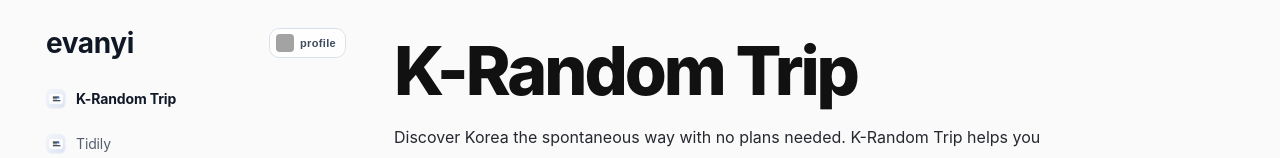
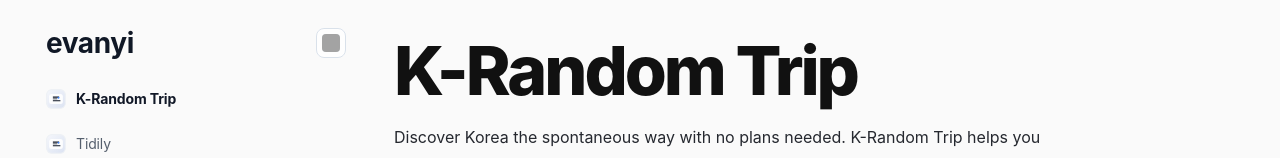
Before and after one commit to ideook/portfolio, a React (Vite) app: page /v2 in a window 1280 px wide. Shown: the top 158 px of the page. Built offline with nearby package versions, Linux system fonts and the light colour scheme; grey boxes are pictures that could not be loaded; a web font is replaced by a local one.

Commit message:
feat(portfolio): make v2 header profile trigger avatar-only

```diff
--- a/src/pages/PortfolioV2Page.jsx
+++ b/src/pages/PortfolioV2Page.jsx
@@ -7,7 +7,6 @@ const DEFAULT_APP_ICON = '/images/default-app-icon.svg'
 const UI_TEXT = {
   en: {
     appLabel: 'evanyi',
-    profileLabel: 'profile',
     profileTitle: 'evanyi',
     role: 'Indie maker · Architect turned coder',
     intro:
@@ -29,7 +28,6 @@ const UI_TEXT = {
   },
   ko: {
     appLabel: 'evanyi',
-    profileLabel: '프로필',
     profileTitle: 'evanyi',
     role: '독립 앱 메이커 · 건축가에서 코더로',
     intro:
@@ -286,7 +284,6 @@ function PortfolioV2Page() {
                 e.currentTarget.src = DEFAULT_APP_ICON
               }}
             />
-            <span className={styles.sidebarProfileTriggerText}>{t.profileLabel}</span>
           </button>
         </header>
 
--- a/src/styles/pages/PortfolioV2Page.module.css
+++ b/src/styles/pages/PortfolioV2Page.module.css
@@ -42,14 +42,14 @@
   --profile-fg: #334155;
   display: inline-flex;
   align-items: center;
-  gap: 6px;
+  justify-content: center;
+  width: 30px;
+  height: 30px;
   border: 1px solid #d8e0ea;
   background: #fff;
-  border-radius: 10px;
-  padding: 5px 9px 5px 6px;
+  border-radius: 8px;
+  padding: 0;
   color: var(--profile-fg);
-  font-size: 11px;
-  line-height: 1;
   cursor: pointer;
   transition:
     border-color 180ms ease,
@@ -57,7 +57,6 @@
     transform 180ms ease,
     opacity 180ms ease;
   opacity: 0.94;
-  white-space: nowrap;
 }
 
 .sidebarProfileTrigger:hover,
@@ -82,12 +81,6 @@
   object-fit: cover;
   background: #e2e8f0;
   flex: 0 0 auto;
-}
-
-.sidebarProfileTriggerText {
-  font-size: 11px;
-  font-weight: 600;
-  letter-spacing: 0.03em;
 }
 
 .sidebarList {
```
